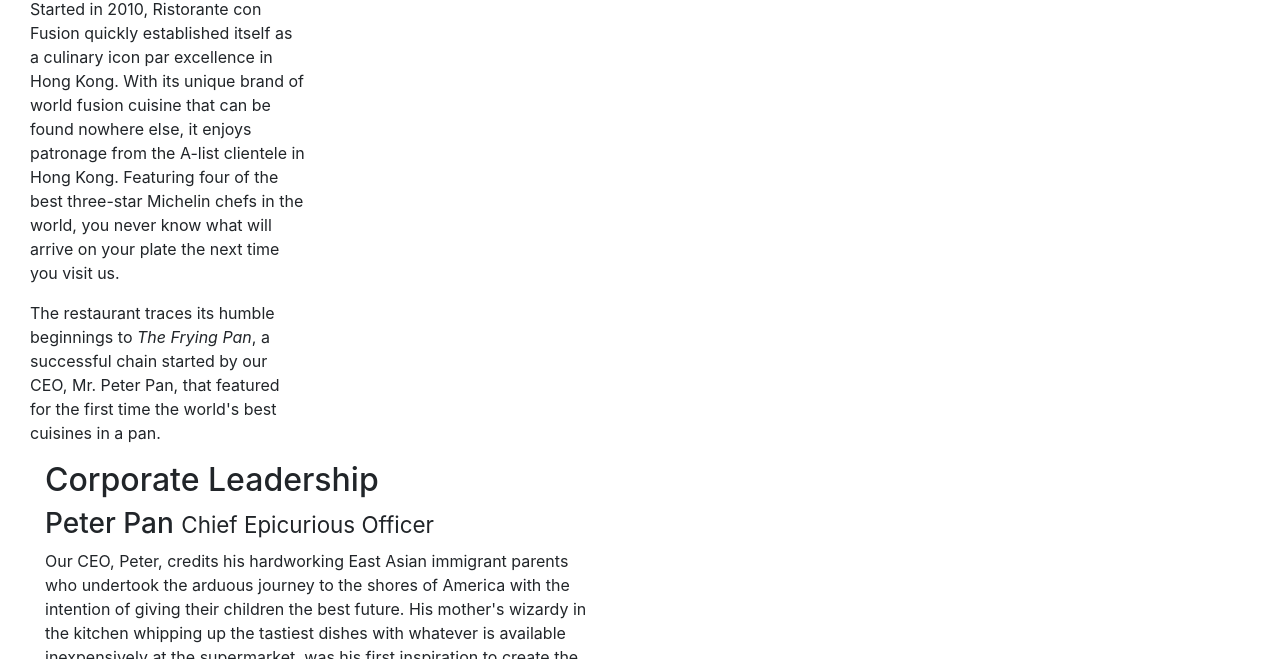
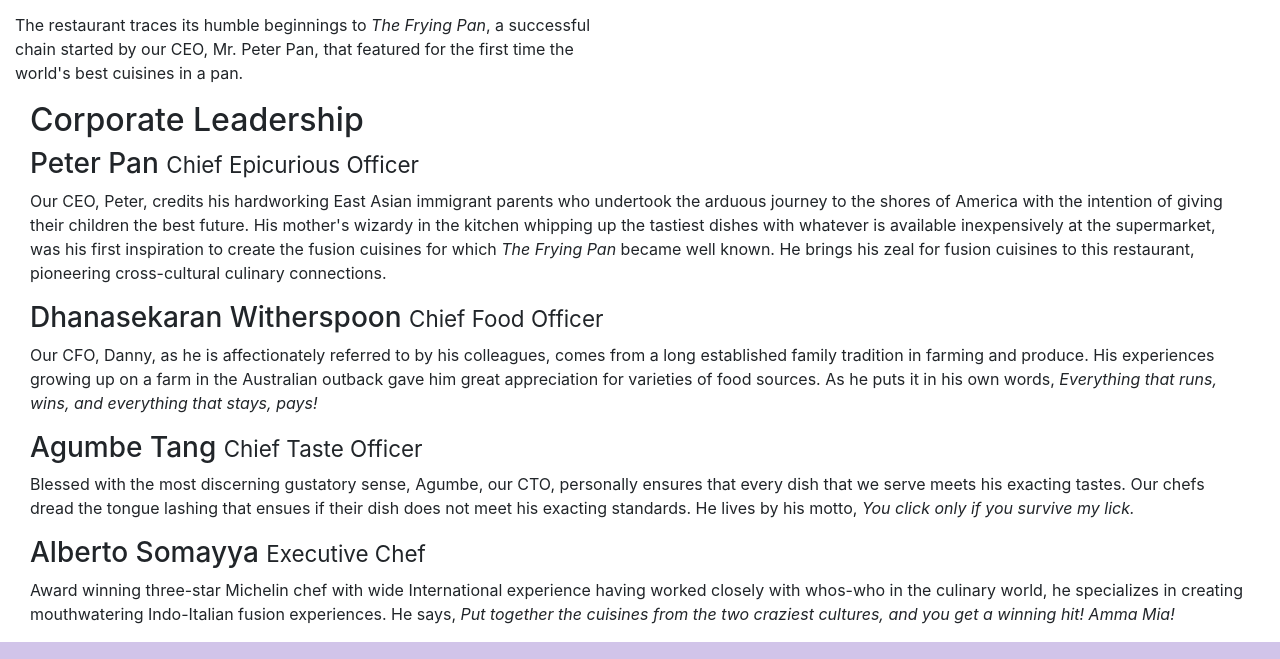
Before and after one commit to CFloy66-v12o/conFusion, a website: page aboutus.html in a window 1280 px wide. Shown: the part 634-1293 px from the top of the page. Drawn offline with nearby package versions, Linux system fonts and the light colour scheme.

Commit message:
removed body classes

```diff
--- a/aboutus.html
+++ b/aboutus.html
@@ -12,7 +12,7 @@
 
 </head>
 
-<body class="col-12 col-sm-6">
+<body>
         <nav class="navbar navbar-dark navbar-expand-sm fixed-top">
             <div class="container">
                     <button class="navbar-toggler" type="button" data-toggle="collapse" data-target="#Navbar">
```
Also changed, not shown: index.html (+1 -1 lines).
